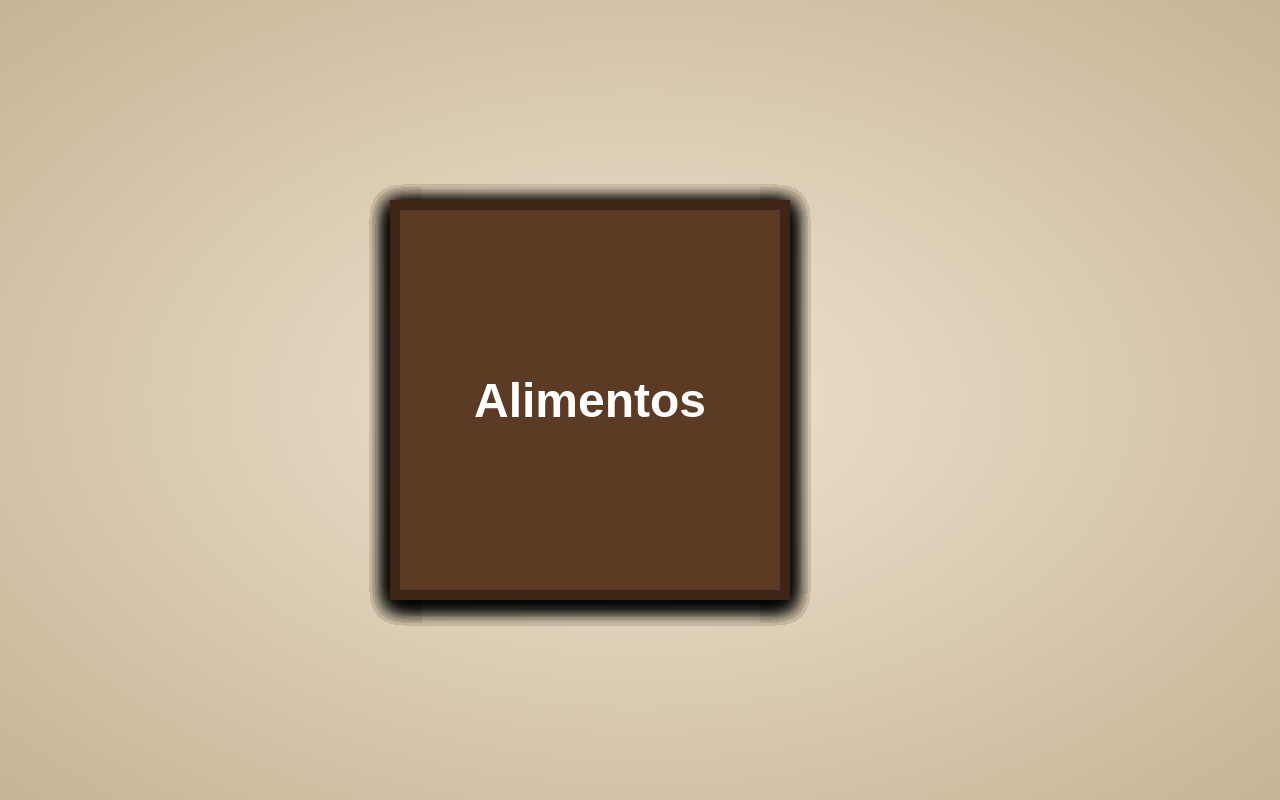
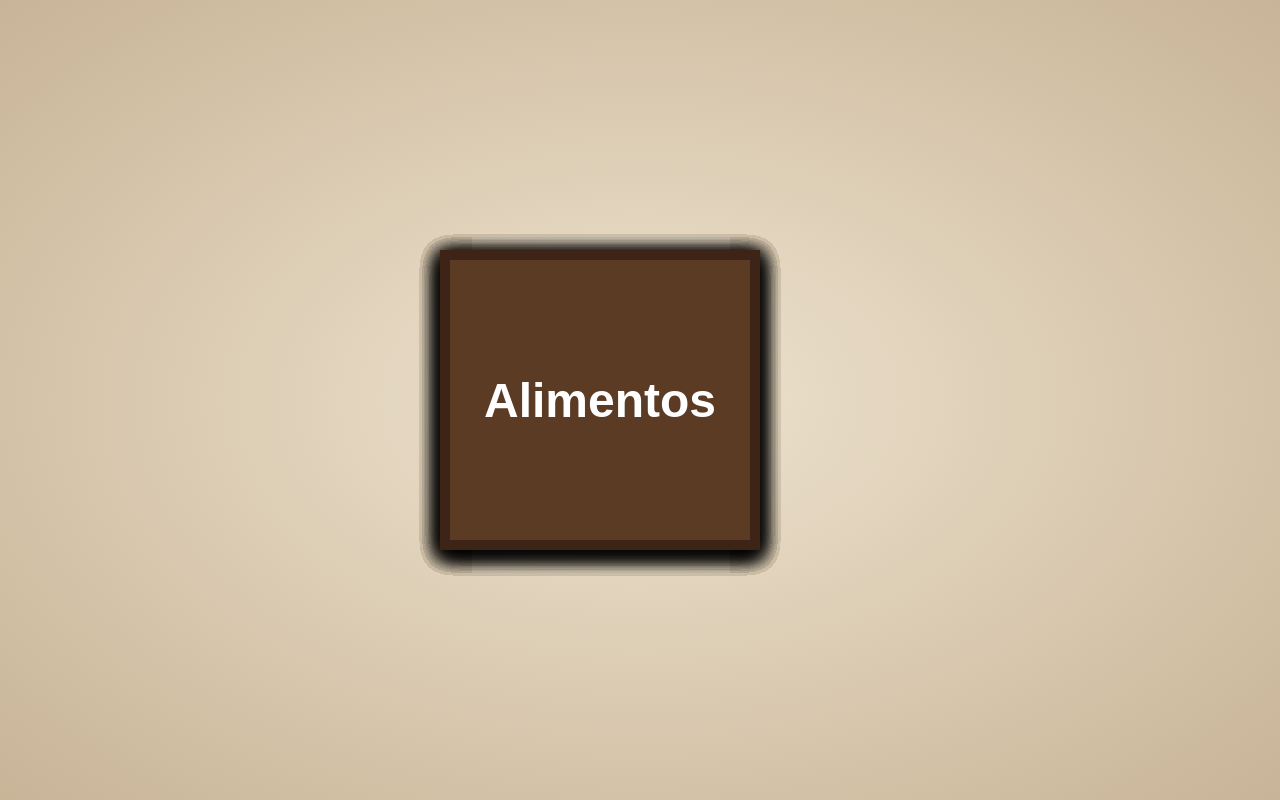
Before and after one commit to Jamesfrutasofc/Alimentos, a plain HTML site: page index.html in a window 1280 px wide. Drawn offline with Linux system fonts and the light colour scheme.

Commit message:
Add files via upload

```diff
--- a/style.css
+++ b/style.css
@@ -15,9 +15,9 @@ body {
 
 .album {
   width: 90%;
-  max-width: 500px;
+  max-width: 400px;
   height: 70vh;
-  max-height: 400px;
+  max-height: 300px;
   perspective: 1400px;
   position: relative;
 }
```
